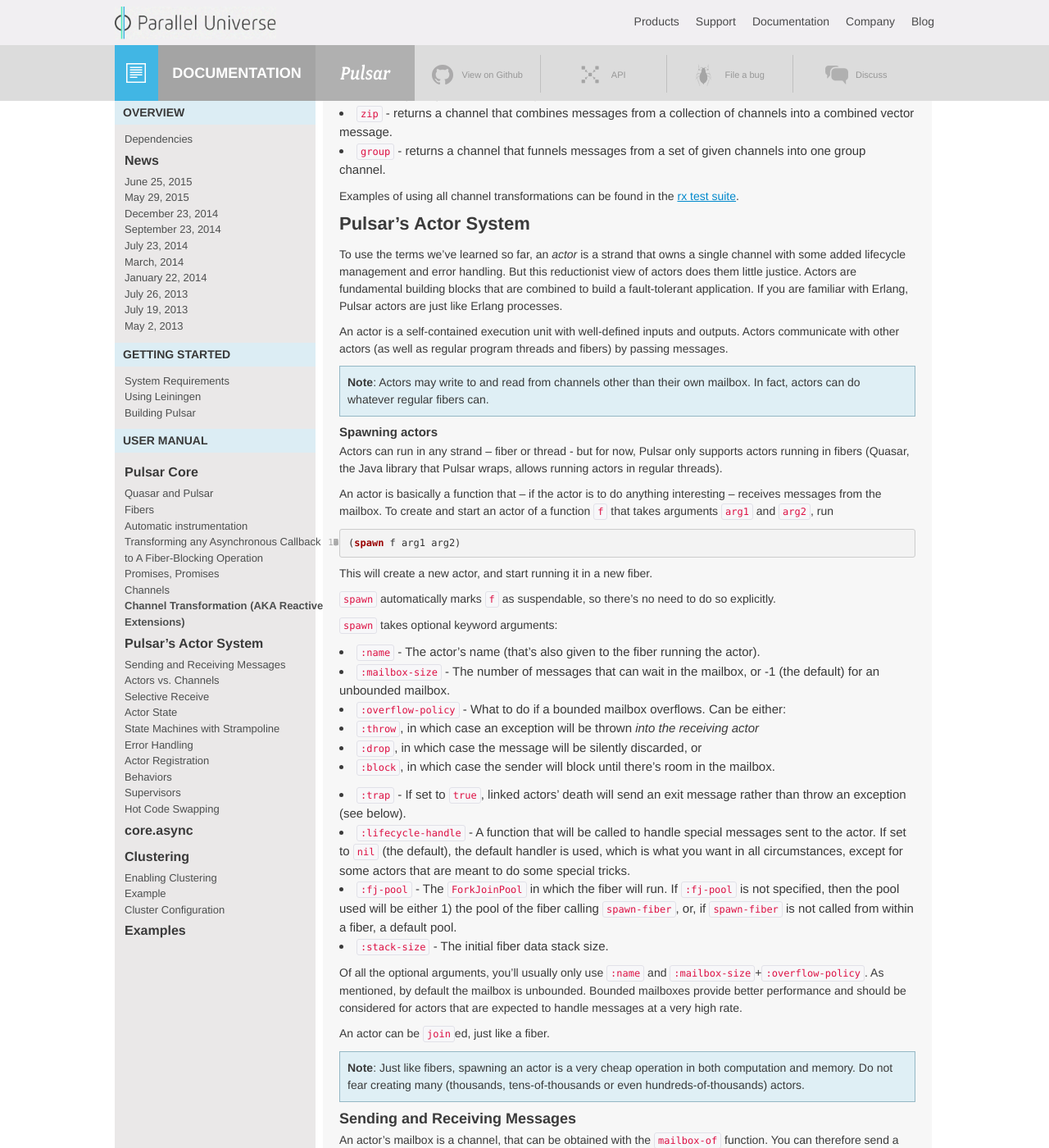
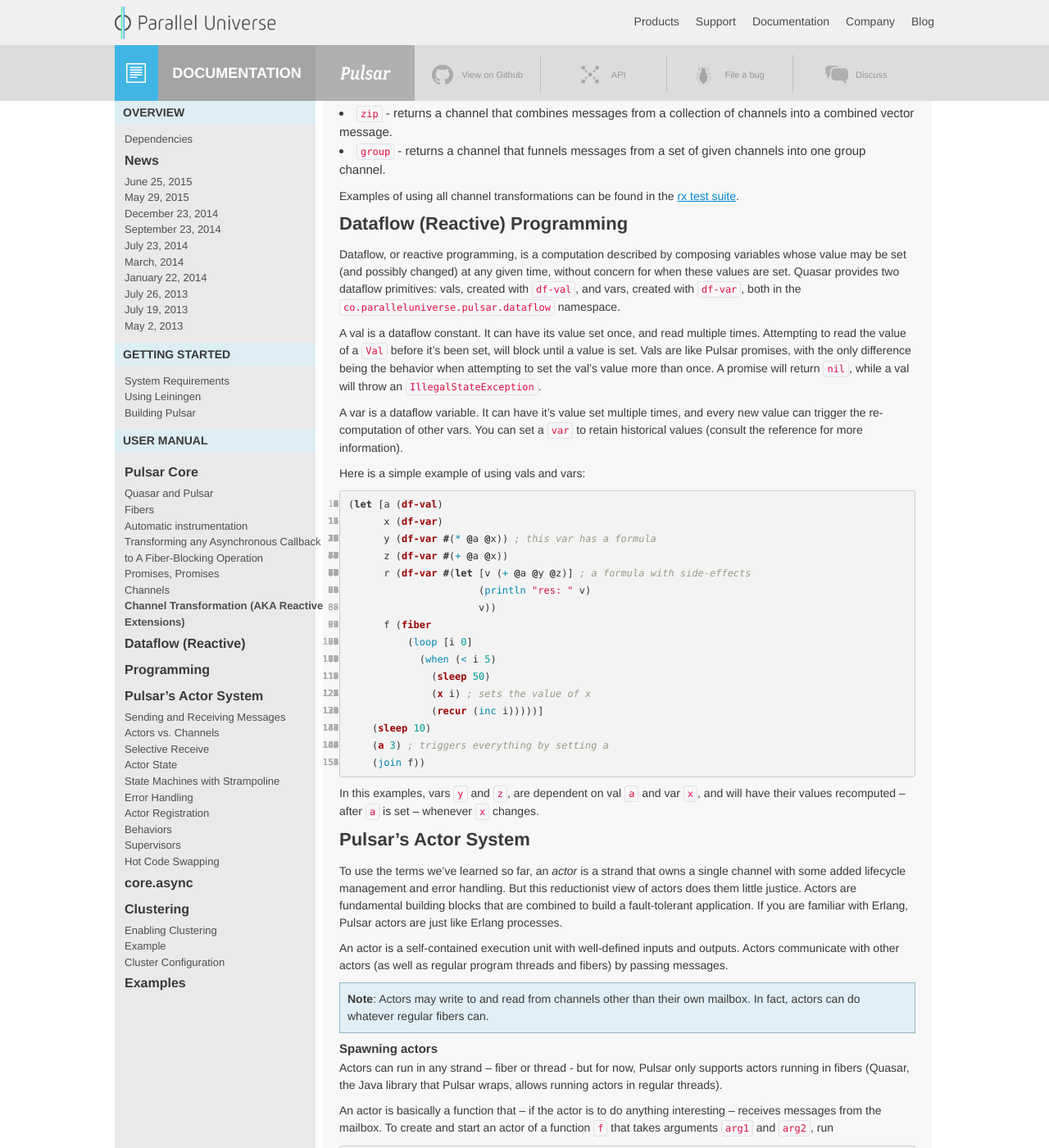
Before and after one commit to puniverse/pulsar, a Jekyll site: the page built from docs/index.md, in a window 1280 px wide and 1400 px high, scrolled down 9940 px. Shown: the whole window at 82% size. Built offline with Jekyll 4.4.1, drawn with Linux system fonts in a browser that asks for light colours; nearby versions of some CDN libraries; Markdown is read by kramdown in place of the engine named in the settings.

Commit message:
Add data flow namespace (vals and vars)

```diff
--- a/docs/index.md
+++ b/docs/index.md
@@ -588,6 +588,37 @@
 
 Examples of using all channel transformations can be found in the [rx test suite](https://github.com/puniverse/pulsar/blob/master/src/test/clojure/co/paralleluniverse/pulsar/rx_test.clj).
 
+## Dataflow (Reactive) Programming
+
+Dataflow, or reactive programming, is a computation described by composing variables whose value may be set (and possibly changed) at any given time, without concern for when these values are set. Quasar provides two dataflow primitives: vals, created with `df-val`, and vars, created with `df-var`, both in the `co.paralleluniverse.pulsar.dataflow` namespace.
+
+A val is a dataflow constant. It can have its value set once, and read multiple times. Attempting to read the value of a `Val` before it's been set, will block until a value is set. Vals are like Pulsar promises, with the only difference being the behavior when attempting to set the val's value more than once. A promise will return `nil`, while a val will throw an `IllegalStateException`.
+
+A var is a dataflow variable. It can have it's value set multiple times, and every new value can trigger the re-computation of other vars. You can set a `var` to retain historical values (consult the reference for more information).
+
+Here is a simple example of using vals and vars:
+
+~~~ clojure
+(let [a (df-val)
+      x (df-var)
+      y (df-var #(* @a @x)) ; this var has a formula
+      z (df-var #(+ @a @x))
+      r (df-var #(let [v (+ @a @y @z)] ; a formula with side-effects
+                      (println "res: " v)
+                      v))
+      f (fiber
+          (loop [i 0]
+            (when (< i 5)
+              (sleep 50)
+              (x i) ; sets the value of x
+              (recur (inc i)))))]
+    (sleep 10)
+    (a 3) ; triggers everything by setting a
+    (join f))
+~~~
+
+In this examples, vars `y` and `z`, are dependent on val `a` and var `x`, and will have their values recomputed -- after `a` is set -- whenever `x` changes.
+
 ## Pulsar's Actor System
 
 To use the terms we've learned so far, an *actor* is a strand that owns a single channel with some added lifecycle management and error handling. But this reductionist view of actors does them little justice. Actors are fundamental building blocks that are combined to build a fault-tolerant application. If you are familiar with Erlang, Pulsar actors are just like Erlang processes.
```
Also changed, not shown: 2 other files.
